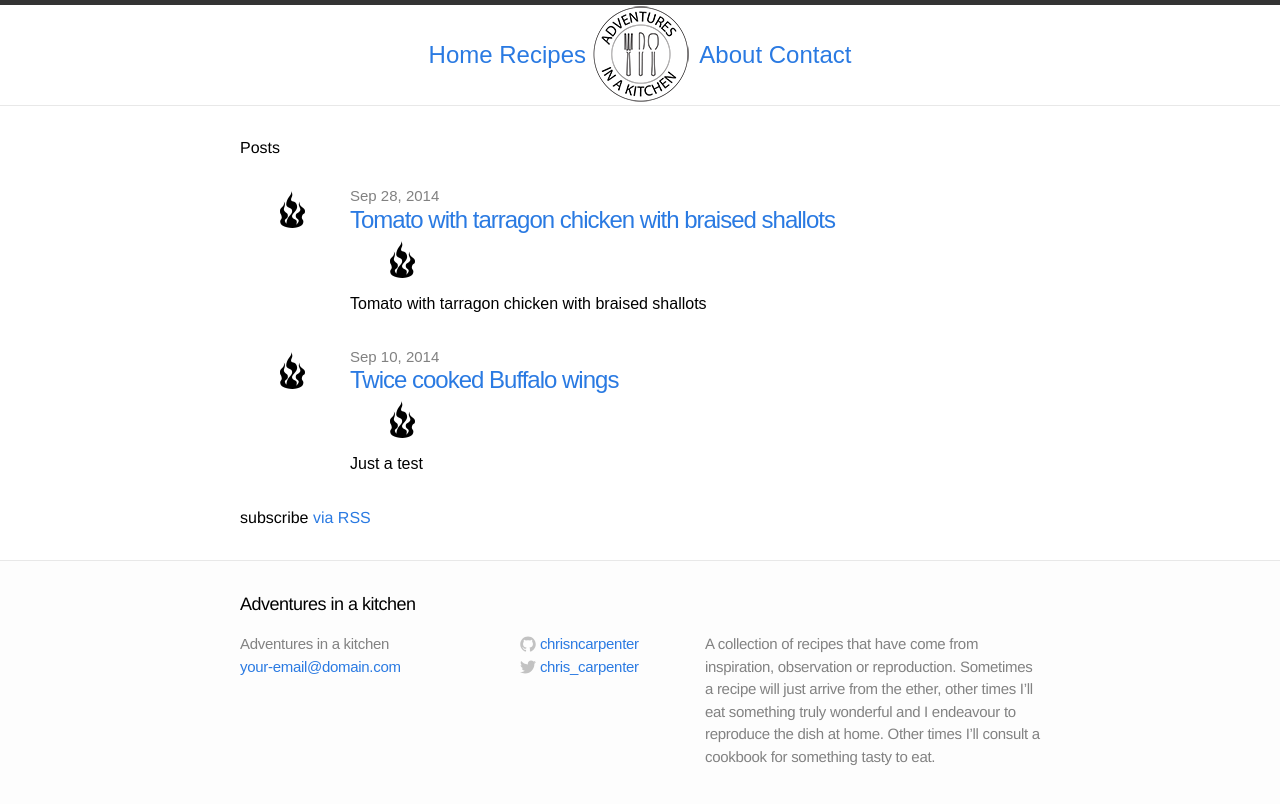
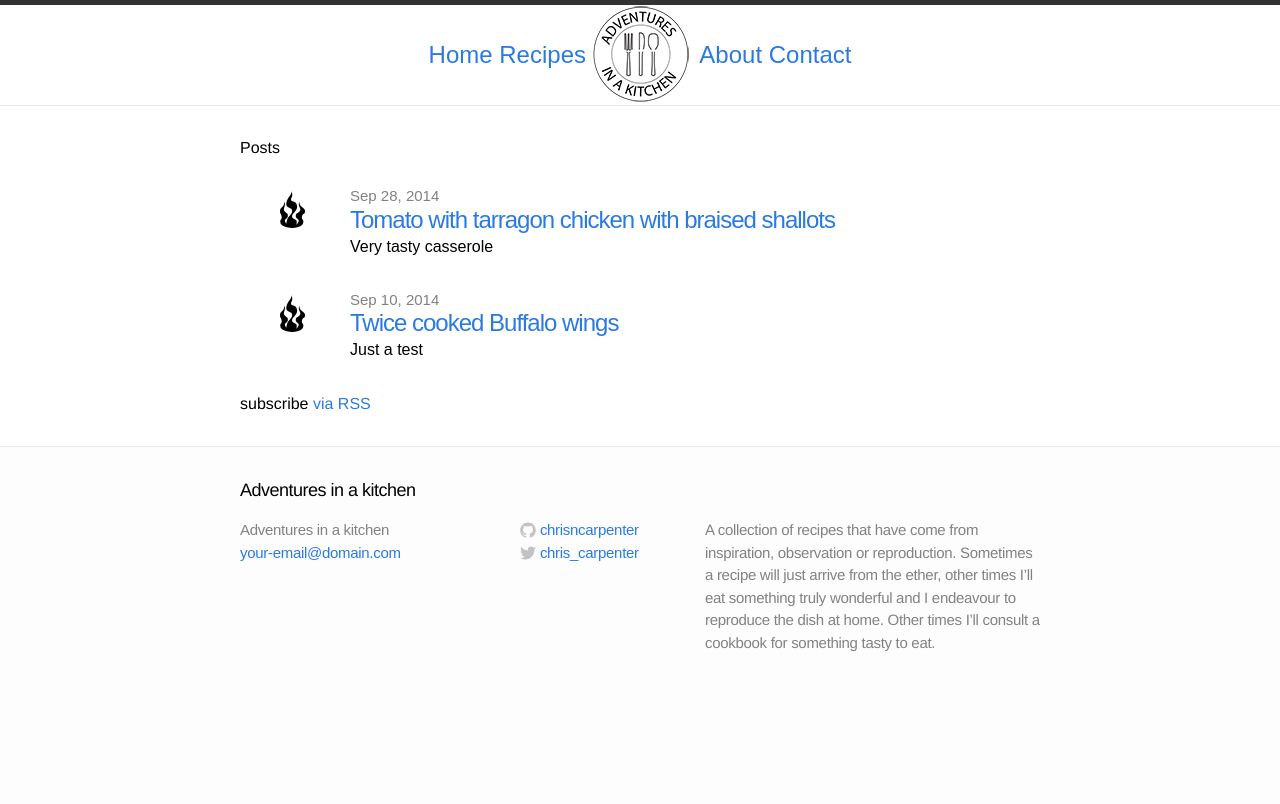
Before and after one commit to chrisncarpenter/chrisncarpenter.github.io, a Jekyll site: the page built from index.html, in a window 1280 px wide. Shown: the top 804 px of the page. Built offline with Jekyll 4.4.1, drawn with Linux system fonts in a browser that asks for light colours.

Commit message:
Messing around

```diff
--- a/_includes/head-recipe.html
+++ b/_includes/head-recipe.html
@@ -9,10 +9,8 @@
     <!-- Custom CSS -->
     <link rel="stylesheet" href="{{ "/css/main.css" | prepend: site.baseurl }}">
     <meta name="viewport" content="width=device-width, user-scalable=no">
-	<script type="text/javascript" src="//use.typekit.net/ill2iic.js"></script>
-	<script type="text/javascript">try{Typekit.load();}catch(e){}</script>
 	 <link rel="stylesheet" href="{{ "/css/styles.css" | prepend: site.baseurl }}">
-	<script src="//ajax.googleapis.com/ajax/libs/jquery/1.11.1/jquery.min.js"></script>
+	<script src="http://ajax.googleapis.com/ajax/libs/jquery/1.11.1/jquery.min.js"></script>
 	<script src="{{ "/js/recipe.js" | prepend: site.baseurl }}""></script>
 	<script src="{{ "/js/dropcap.min.js" | prepend: site.baseurl }}""></script>
 
--- /dev/null
+++ b/_includes/head.txt
@@ -0,0 +1 @@
+<!-- Hello there -->
--- a/_layouts/default.html
+++ b/_layouts/default.html
@@ -9,7 +9,6 @@
     {% endfor %}
 
     {% include header.html %}
-
     <div class="page-content">
       <div class="wrap">
       {{ content }}
--- a/_posts/2014-09-10-chickenwings.markdown
+++ b/_posts/2014-09-10-chickenwings.markdown
@@ -23,7 +23,7 @@
   - name: Pressure cooker
   - name: Mixing bowl
   - name: Saucepan, small
-  - name: Saucepan, large or a deepfryer
+  - name: Saucepan, large or a deep fryer
   - name: Slotted spoon
 ---
 
--- a/_posts/2014-09-28-tomato-and-tarragon-chicken-casserole.markdown
+++ b/_posts/2014-09-28-tomato-and-tarragon-chicken-casserole.markdown
@@ -1,7 +1,7 @@
 ---
 layout: post
 title: Tomato with tarragon chicken with braised shallots
-excerpt:
+excerpt: Very tasty casserole
 img: test.png
 category: chicken
 cusine:
--- a/index.html
+++ b/index.html
@@ -9,12 +9,14 @@
 
   <ul class="posts">
     {% for post in site.posts limit: 5 %}
-      <li style="background: url('/imgs/{{ post.img }}') no-repeat top left;">
+      <li
+       {% if post.img != null %}
+      style="background: url('/imgs/{{ post.img }}') no-repeat top left;"
+       {% endif %}
+      >
+      {{ post_count }}
         <span class="post-date">{{ post.date | date: "%b %-d, %Y" }}</span>
         <a class="post-link" href="{{ post.url | prepend: site.baseurl }}">{{ post.title }}</a><br />
-         {% if post.img != null %}
-         <img src="/imgs/{{ post.img }}" ><br />
-         {% endif %}
         {{ post.excerpt }}
       </li>
     {% endfor %}
```
